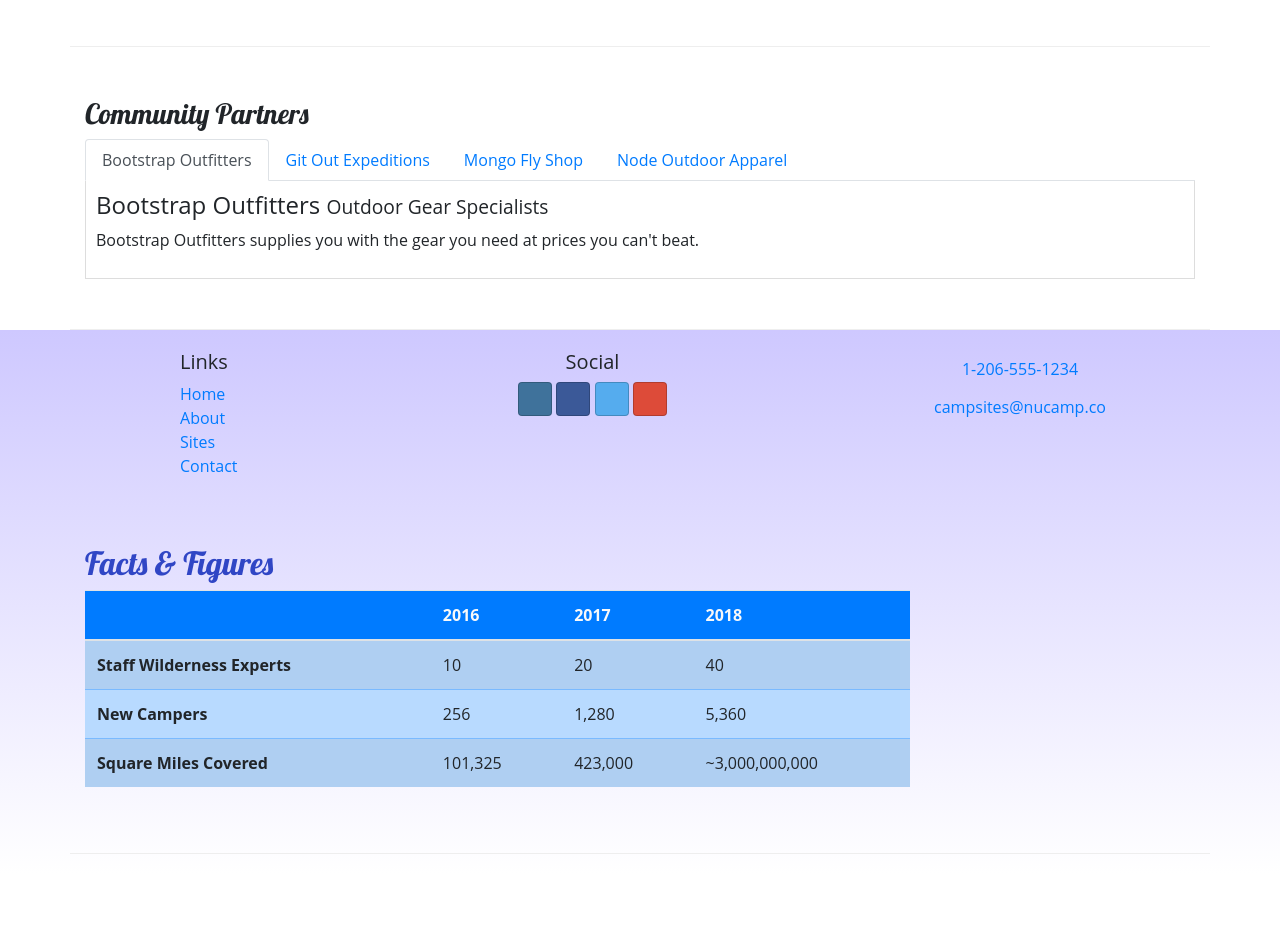
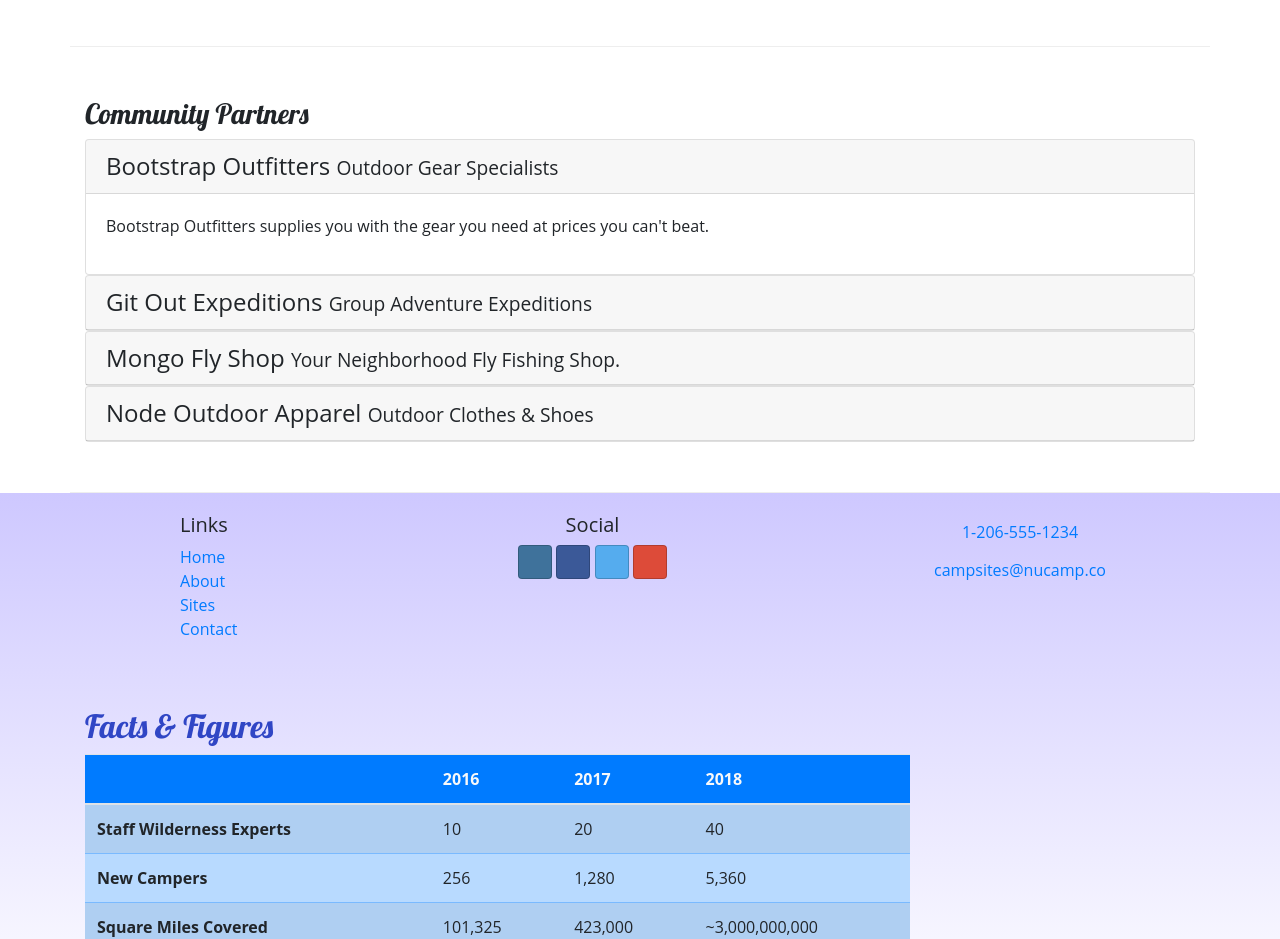
Before and after one commit to enajenkins/nucamp, a website: page about-us.html in a window 1280 px wide. Shown: the part 780-1719 px from the top of the page. Before the commit the page ends 1654 px from the top, so only its background shows below. Drawn offline with nearby package versions, Linux system fonts and the light colour scheme.

Commit message:
added accordion

```diff
--- a/about-us.html
+++ b/about-us.html
@@ -103,38 +103,53 @@
       <div class="row row-content">
         <div class="col">
           <h3>Community Partners</h3>
-            <ul class="nav nav-tabs">
-              <li class="nav-item">
-                <a class="nav-link active" href="#bootstrap" role="tab" data-toggle="tab">Bootstrap Outfitters</a>
-              </li>
-              <li class="nav-item">
-                <a class="nav-link" href="#git" role="tab" data-toggle="tab">Git Out Expeditions</a>
-              </li>
-              <li class="nav-item">
-                <a class="nav-link" href="#mongo" role="tab" data-toggle="tab">Mongo Fly Shop</a>
-              </li>
-              <li class="nav-item">
-                <a class="nav-link" href="#node" role="tab" data-toggle="tab">Node Outdoor Apparel</a>
-              </li>
-            </ul>
-            <div class="tab-content">
-              <div role="tabpanel" class="tab-pane fade show active" id="bootstrap">
-                  <h4>Bootstrap Outfitters <small>Outdoor Gear Specialists</small></h4>
-                  <p class="d-none d-sm-block">Bootstrap Outfitters supplies you with the gear you need at prices you can't beat.</p>
+          <div id="accordion">
+
+            <div class="card">
+              <div role="tab" class="card-header">
+                  <h4 class="mb-0"><a data-toggle="collapse" data-target="#bootstrap">Bootstrap Outfitters <small>Outdoor Gear Specialists</small></a></h4>
               </div>
-              <div role="tabpanel" class="tab-pane fade" id="git">
-                  <h4>Git Out Expeditions <small>Group Adventure Expeditions</small></h4>
-                  <p class="d-none d-sm-block">Join Git Out Expeditions to explore new horizons with a group of other adventurers!</p>
+              <div class="collapse show" id="bootstrap" data-parent="#accordion">
+              <div class="card-body">
+                <p class="d-none d-sm-block">Bootstrap Outfitters supplies you with the gear you need at prices you can't beat.</p>
               </div>
-              <div role="tabpanel" class="tab-pane fade" id="mongo">
-                  <h4>Mongo Fly Shop <small>Your Neighborhood Fly Fishing Shop.</small></h4>
-                  <p class="d-none d-sm-block">Need a new fishing pole, a tacklebox, or flies of all kinds? Stop by Mongo Fly Shop.</p>
-              </div>
-              <div role="tabpanel" class="tab-pane fade" id="node">
-                  <h4>Node Outdoor Apparel <small>Outdoor Clothes & Shoes</small></h4>
-                  <p class="d-none d-sm-block">From polar fleeces to swimsuits, hiking boots to waders, a visit to Node will be sure to get you covered.</p>
               </div>
             </div>
+
+            <div class="card">
+              <div role="tab" class="card-header">
+                  <h4 class="mb-0"><a data-toggle="collapse" data-target="#git">Git Out Expeditions <small>Group Adventure Expeditions</small></a></h4>
+              </div>
+              <div class="collapse" id="git" data-parent="#accordion">
+                <div class="card-body">
+                  <p class="d-none d-sm-block">Join Git Out Expeditions to explore new horizons with a group of other adventurers!</p>
+                </div>
+            </div>
+            </div>
+
+            <div class="card">
+              <div role="tab" class="card-header">
+                  <h4 class="mb-0"><a data-toggle="collapse" data-target="#mongo">Mongo Fly Shop <small>Your Neighborhood Fly Fishing Shop.</small></a></h4>
+              </div>
+              <div class="collapse" id="mongo" data-parent="#accordion">
+                <div class="card-body">
+                  <p class="d-none d-sm-block">Need a new fishing pole, a tacklebox, or flies of all kinds? Stop by Mongo Fly Shop.</p>
+                </div>
+            </div>
+            </div>
+
+            <div class="card">
+              <div role="tab" class="card-header">
+                  <h4 class="mb-0"><a data-toggle="collapse" data-target="#node">Node Outdoor Apparel <small>Outdoor Clothes & Shoes</small></a></h4>
+              </div>
+              <div class="collapse" id="node" data-parent="#accordion">
+                <div class="card-body">
+                  <p class="d-none d-sm-block">From polar fleeces to swimsuits, hiking boots to waders, a visit to Node will be sure to get you covered.</p>
+                </div>
+            </div>
+            </div>
+
+          </div>
         </div>
       </div>
     </div>
--- a/styles/custom.css
+++ b/styles/custom.css
@@ -36,8 +36,8 @@ header h2 {
   min-height: 200px;
 }
 
-.tab-content {
+/* .tab-content {
   border: 1px solid #DDD;
   border-top: none;
   padding: 10px;
-}
+} */
```
Also changed, not shown: components/tabs.js (added, +32 -0 lines).
